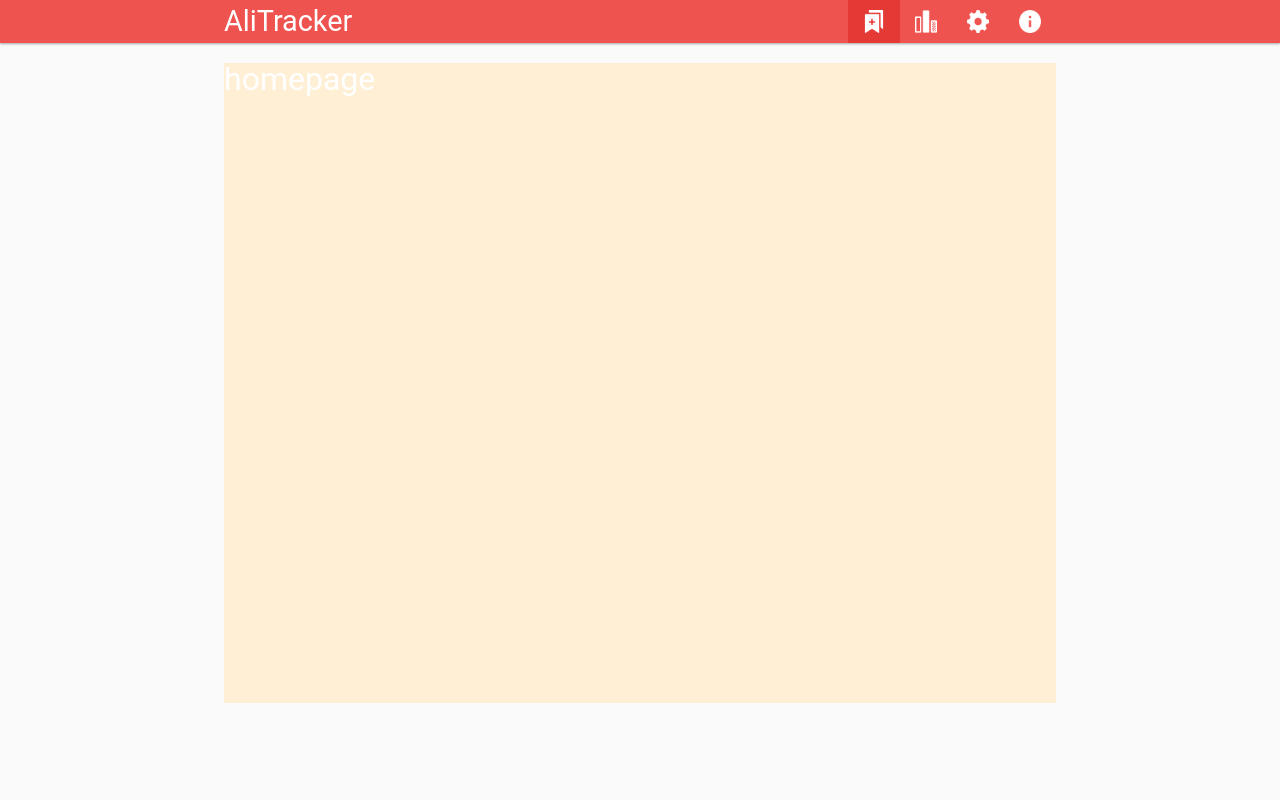
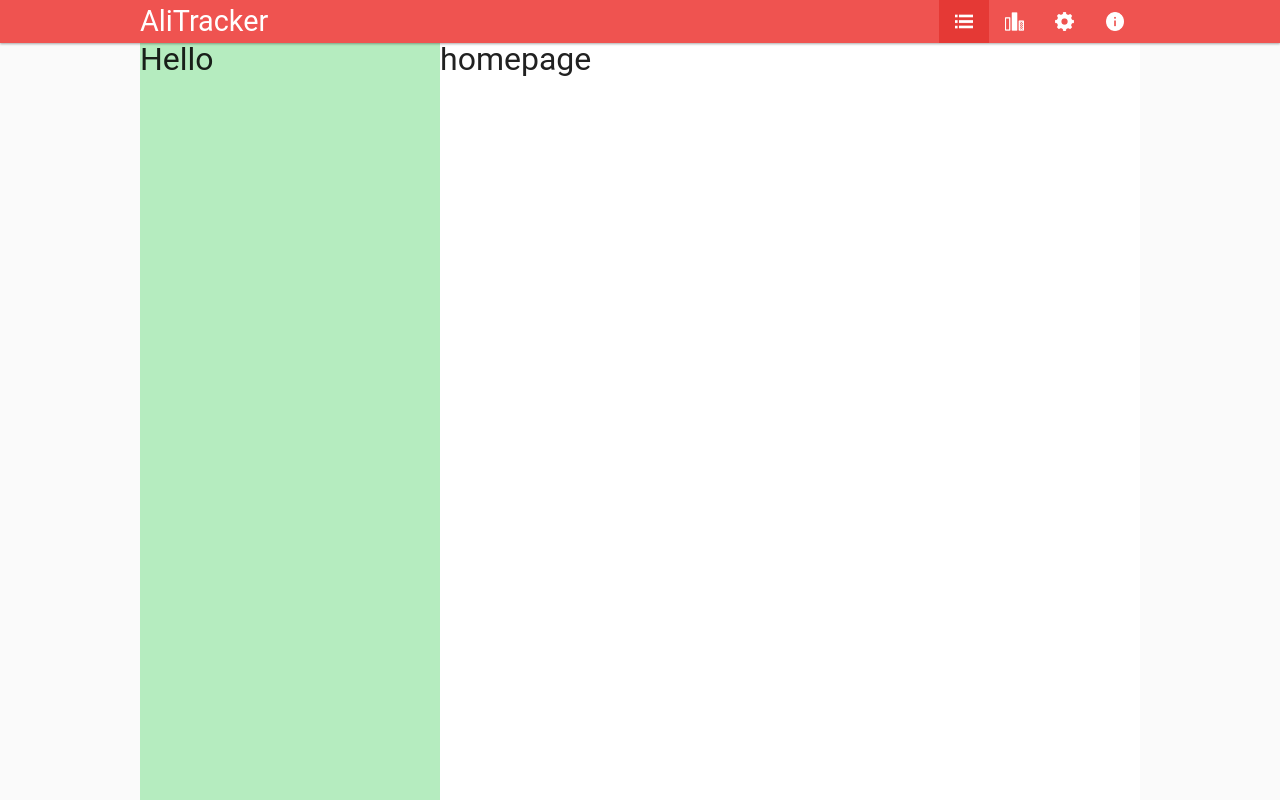
Before and after one commit to szacho/ali-tracker, a React (Create React App) app in the folder client/: page / in a window 1280 px wide. Built offline with nearby package versions, Linux system fonts and the light colour scheme.

Commit message:
Redesign components' structure

```diff
--- a/client/src/components/app.jsx
+++ b/client/src/components/app.jsx
@@ -4,14 +4,34 @@ import { Switch, Route } from 'react-router-dom';
 import { Container } from '../style-utils';
 import styled from 'styled-components';
 import Navbar from './navbar';
+import Sidebar from './sidebar';
 import * as views from './views';
 
 class App extends Component {
+  constructor(props) {
+    super(props);
+    this.state = { windowHeight: window.innerHeight - 43 };
+  }
+
+  componentDidMount() {
+    window.addEventListener('resize', this.handleResize);
+  }
+
+  componentWillUnmount(){
+    window.removeEventListener('resize', this.handleResize);
+  }
+
+  handleResize = () => {
+    this.setState({ windowHeight: window.innerHeight - 43 });
+  };
+
   render() {
     return (
       <div>
         <Navbar />
-        <MainContainer>
+        <MainContainer height={this.state.windowHeight}>
+          <Sidebar />
+          <MainContent>
             <Switch>
               <Route exact path="/" component={views.homepage}/>
               <Route path="/statystyki" component={views.statistics}/>
@@ -20,6 +40,7 @@ class App extends Component {
               <Route path="/:token" component={views.tokenpage}/>
               {/* <Route component={NoMatch}/> */}
             </Switch>
+          </MainContent>
         </MainContainer>
       </div>
     );
@@ -29,8 +50,15 @@ class App extends Component {
 export default App;
 
 const MainContainer = styled(Container)`
-  background: papayawhip;
-  min-height: 80vh;
-  margin: 20px auto;
+  height: ${props => props.height}px;
+  margin: 0 auto;
   font-size: 2rem;
+  display: flex;
+
 `;
+
+const MainContent = styled.main`
+  width: 70%;
+  height: 100%;
+  background: #fff;
+`;
--- a/client/src/components/navbar.jsx
+++ b/client/src/components/navbar.jsx
@@ -4,7 +4,7 @@ import styled from 'styled-components';
 import { Container } from '../style-utils';
 import c from '../style-utils/colors';
 
-import bookmarkImg from '../images/add-bookmarks.png';
+import listImg from '../images/list.png';
 import chartImg from '../images/bar-chart.png';
 import infoImg from '../images/rounded-info-button.png';
 import gearImg from '../images/settings-work-tool.png';
@@ -20,7 +20,7 @@ class Navbar extends Component {
           <NavLinks>
             <li>
               <NavLink activeClassName="active" exact to="/">
-                <img src={bookmarkImg} alt="dodaj paczkę"/>
+                <img src={listImg} alt="dodaj paczkę"/>
               </NavLink>
             </li>
             <li>
@@ -52,7 +52,10 @@ const AppBar = styled.nav`
   height: 43px;
   width: 100%;
   font-size: 1.8rem;
+  color: #fff;
   box-shadow: 0 1px 3px rgba(0,0,0,0.12), 0 1px 2px rgba(0,0,0,0.24);
+  z-index: 101;
+  position: relative;
 `;
 
 const NavContainer = styled(Container)`
@@ -64,7 +67,7 @@ const NavLinks = styled.ul`
   display: flex;
   li {
     height: 43px;
-    width: calc(43px*1.21);
+    width: calc(43px*1.17);
     a {
       transition: 0.2s ease-out all;
       height: 100%;
@@ -75,7 +78,8 @@ const NavLinks = styled.ul`
       &.active { background: ${c.hoverRed} }
     }
     img {
-      height: 51.2%;
+      height: 43.2%;
+      width: auto;
     }
   }
 `;
--- /dev/null
+++ b/client/src/components/sidebar.jsx
@@ -0,0 +1,19 @@
+import React, { Component } from 'react';
+import styled from 'styled-components';
+import cls from '../style-utils/colors'
+
+class Sidebar extends Component {
+  render() {
+    return(
+      <Aside>Hello</Aside>
+    );
+  }
+}
+
+export default Sidebar;
+
+const Aside = styled.aside`
+  width: 30%;
+  height: 100%;
+  background: ${ cls.dev };
+`;
--- a/client/src/style-utils/colors.js
+++ b/client/src/style-utils/colors.js
@@ -1,4 +1,5 @@
 export default {
   hoverRed: '#E53935',
-  mainRed: '#EF5350'
+  mainRed: '#EF5350',
+  dev: 'rgba(78, 216, 103, 0.4)'
 };
--- a/client/src/style-utils/index.js
+++ b/client/src/style-utils/index.js
@@ -1,7 +1,7 @@
 import styled from 'styled-components';
 
 export const Container = styled.div`
-  width: 65%;
+  width: 1000px;
   height: 100%;
   margin: 0 auto;
   display: flex;
--- a/client/src/style-utils/reset.js
+++ b/client/src/style-utils/reset.js
@@ -27,7 +27,7 @@ injectGlobal`
   body {
   	line-height: 1;
     font-family: "Roboto", sans-serif;
-    color: #fff;
+    color: rgba(0,0,0,0.87);
     background: #fafafa;
     font-size: 62.5%;
   }
```
Also changed, not shown: client/src/images/add-bookmarks.png (deleted), client/src/images/list.png (added). Lines whose indentation alone changed are shown as unchanged.
